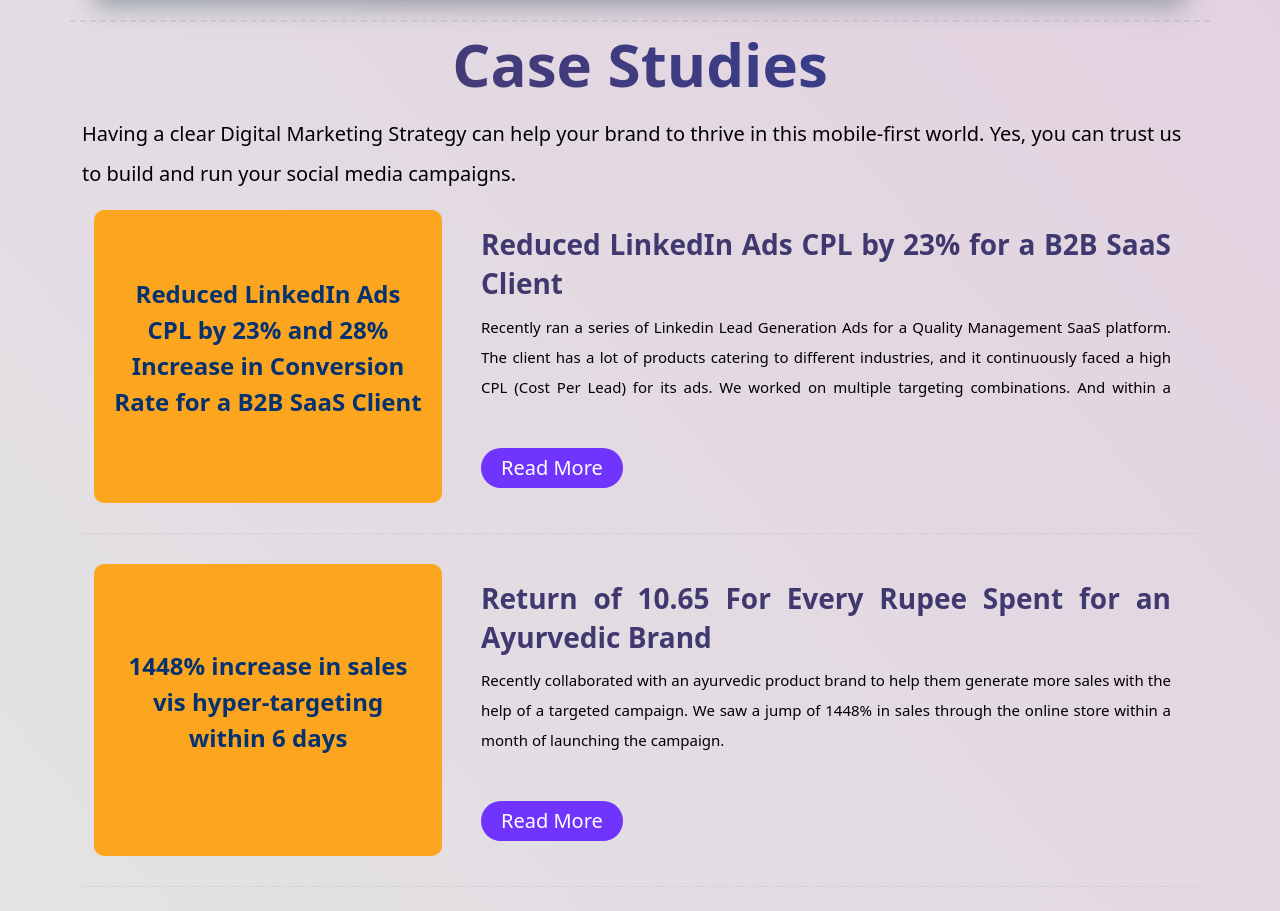
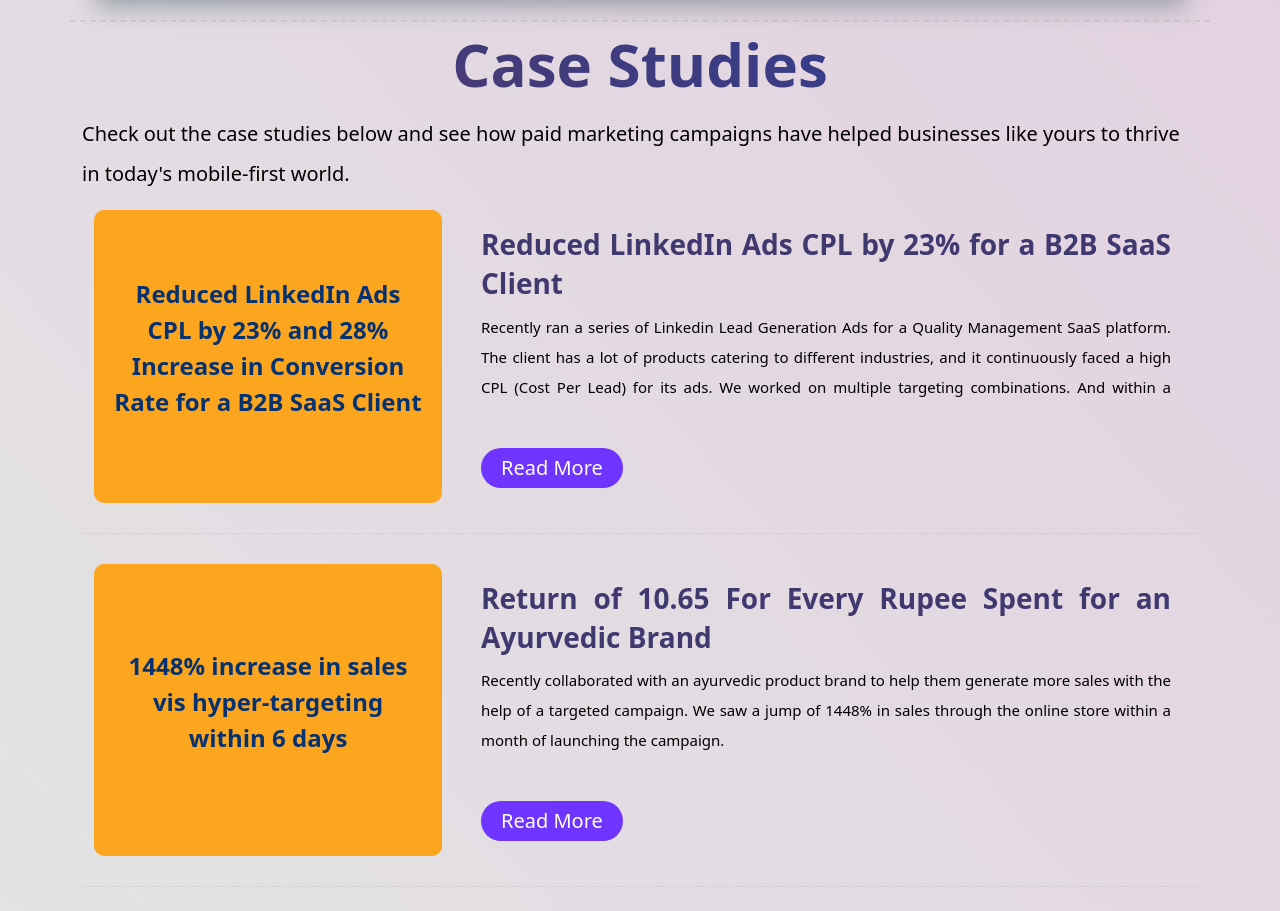
Before and after one commit to GithubIWin/powell-thomas, a React (Create React App) app: page / in a window 1280 px wide. Shown: the part 6603-7514 px from the top of the page. Built offline with nearby package versions, Linux system fonts and the light colour scheme.

Commit message:
case study text change

```diff
--- a/src/components/CaseContainer.jsx
+++ b/src/components/CaseContainer.jsx
@@ -9,7 +9,7 @@
 const CaseContainer = (props) => {
   const [seletedStudy, setSelectedStudy] = useState({});
   // const [openStudyDetail, setOpenStudyDetail] = useState(false);
-  const {openStudyDetail, setOpenStudyDetail} = props
+  const { openStudyDetail, setOpenStudyDetail } = props;
 
   return (
     <Container>
@@ -18,9 +18,9 @@
           {" "}
           <h1 className="caseHeading fontSize60">Case Studies</h1>
           <p className="caseDesc">
-            Having a clear Digital Marketing Strategy can help your brand to
-            thrive in this mobile-first world. Yes, you can trust us to build
-            and run your social media campaigns.
+            Check out the case studies below and see how paid marketing
+            campaigns have helped businesses like yours to thrive in today's
+            mobile-first world.
           </p>
         </Col>
       </Row>
```
